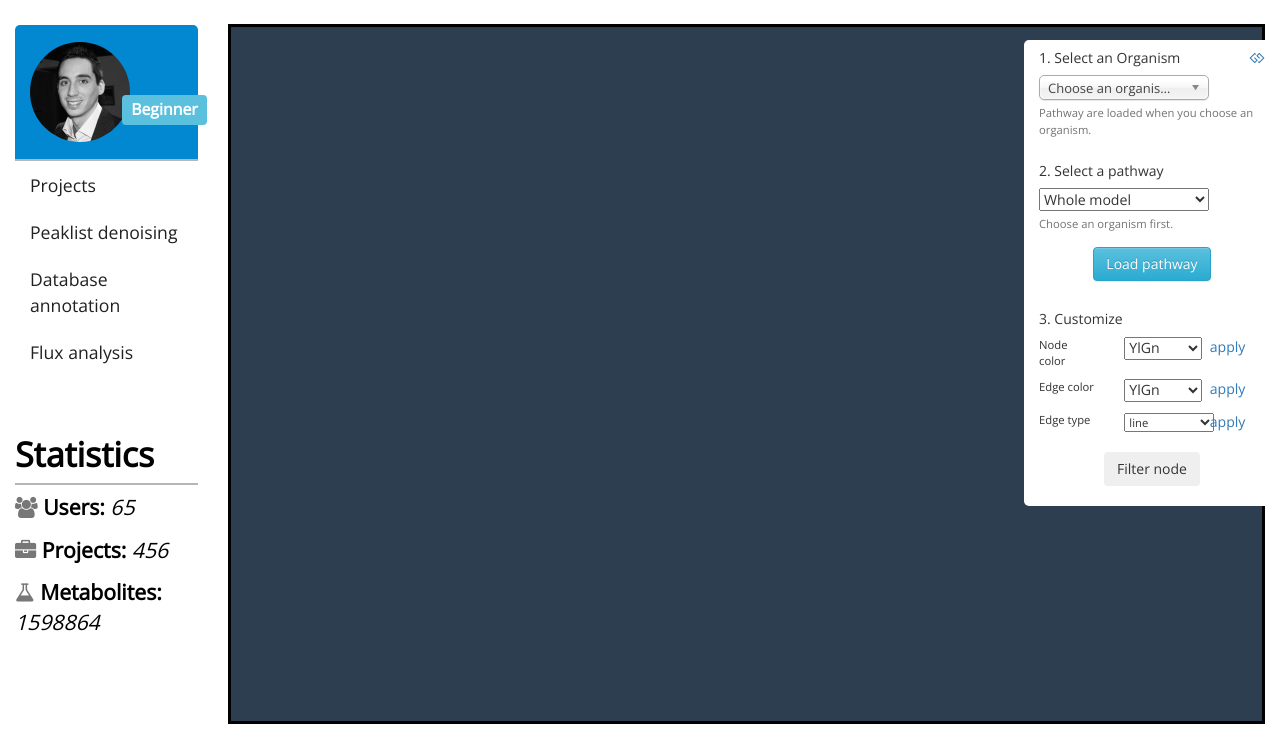
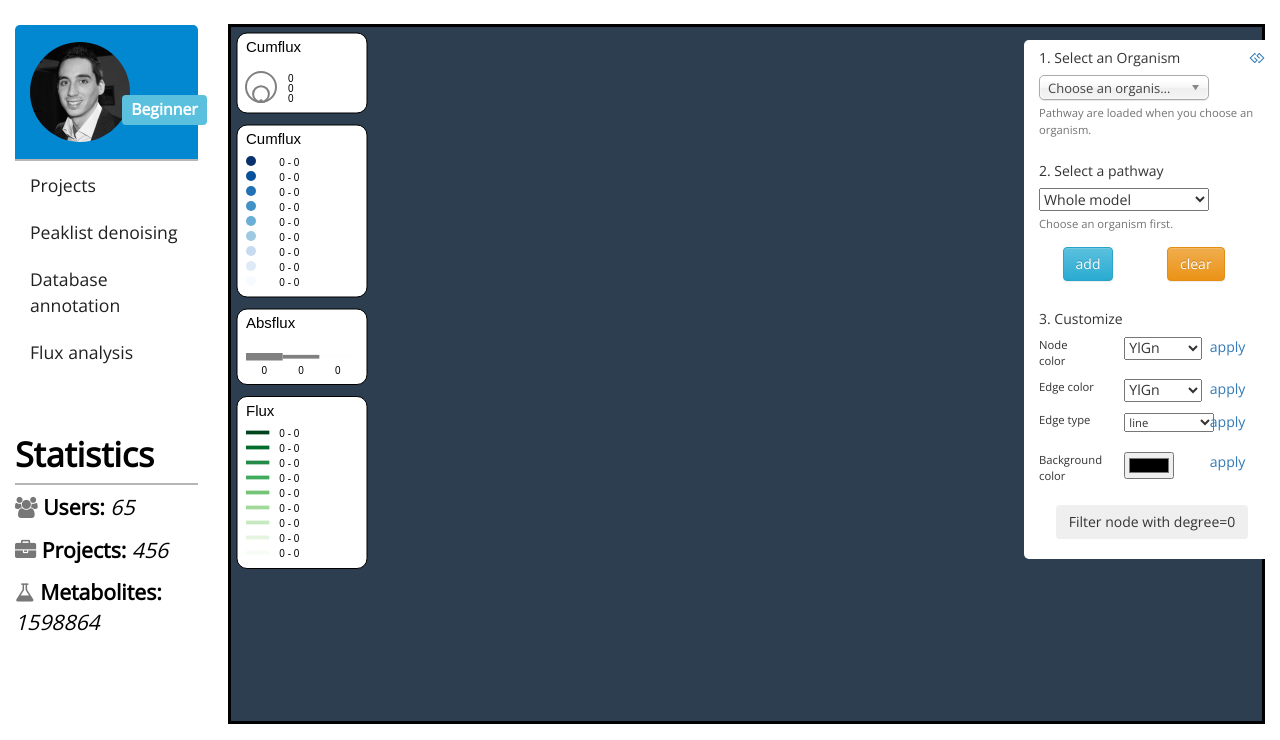
Before and after one commit to jerkos/kepavi, a Flask app: template kepavi/templates/user/fba_analysis.html in a window 1280 px wide. Shown: the part 60-800 px from the top of the page. Run offline with Flask 2, Linux system fonts and the light colour scheme; the template is opened without the code that fills it, so the values that code supplies are empty; some libraries are stand-ins or nearby versions.

Commit message:
possibility to add another graph

```diff
--- a/kepavi/kegg_utils.py
+++ b/kepavi/kegg_utils.py
@@ -100,6 +100,7 @@ class Kegg(object):
                      'full_name': node_name,
                      'label': node_name,
                      'content': node_name,
+                     'size': 5,
                      'x': graphics.x,
                      'y': graphics.y,
                      'flux': flux,
--- a/kepavi/templates/user/fba_analysis.html
+++ b/kepavi/templates/user/fba_analysis.html
@@ -59,6 +59,23 @@
             z-index: 25;
         }
 
+        #setting-nav-shower-bis {
+            /*display: none;*/
+            position:fixed;
+            right:0;
+            background-color: white;
+            color: red;
+            border-radius: 5px;
+            z-index: 25;
+            margin-top: 50px;
+        }
+
+        #setting-nav-shower-bis a {
+            text-decoration: none;
+            color: red;
+
+        }
+
         #centered-loader {
             position:absolute;
             top: 50%;
@@ -78,7 +95,7 @@
           background-color: rgb(249, 247, 237);
           box-shadow: 0 2px 6px rgba(0,0,0,0.3);
           border-radius: 6px;
-
+          margin-left: -200px;
         }
 
         .sigma-tooltip-header {
@@ -161,13 +178,20 @@
             font-size: 0.8em;
          }
     </style>
-    <link href="http://cdnjs.cloudflare.com/ajax/libs/qtip2/2.2.0/jquery.qtip.min.css" rel="stylesheet" type="text/css" />
 
 {% endblock %}
 
 {% block content %}
     <div id="centered-loader"><span class="fa fa-circle-o-notch fa-spin fa-3x"></span></div>
     <div id="setting-nav-shower"><a class="setting-nav-shower-a" href="#"><span class="fa fa-gg fa-2x"></span></a></div>
+
+    <div id="setting-nav-shower-bis">
+        <a class="setting-nav-shower-a" href="#">
+            <span class="fa fa-gg fa-2x"></span>
+        </a>
+    </div>
+
+
     <div id="settings-nav" class="container">
         <form>
             <div class="row">
@@ -201,8 +225,11 @@
                 </div>
             </div>
             <div class="row" style="padding-bottom: 20px;">
-                <div class="col-md-12 text-center">
-                    <button class="load-cytoscape-btn btn btn-info">Load pathway</button>
+                <div class="col-md-6 text-center">
+                    <button class="load-cytoscape-btn btn btn-info">add</button>
+                </div>
+                <div class="col-md-6">
+                    <button class="btn btn-warning clear-graph">clear</button>
                 </div>
             </div>
             <h5>3. Customize</h5>
@@ -322,8 +349,19 @@
                 </div>
             </div>
 
+            <div class="row" style="padding-bottom: 20px;">
+                <div class="col-md-4" style="font-size: 0.8em;">
+                    <span>Background color</span>
+                </div>
+                <div class="col-md-4">
+                    <input id="bg-color-input" type="color"/>
+                </div>
+                <div class="col-md-4">
+                    <a href="#" class="apply-background-color">apply</a>
+                </div>
+            </div>
             <div class="row text-center" style="padding-bottom: 20px;">
-                <button class="btn btn-sucess filter-node">Filter node</button>
+                <button class="btn btn-sucess filter-node">Filter node with degree=0</button>
             </div>
         </form>
     </div>
@@ -419,21 +457,15 @@
                         "json");
             });
 
-            /** get some kgml data */
-            $('.load-cytoscape-btn').on('click', function(evt){
-                evt.preventDefault();
-                var pathway_id = pathway_selector.val();
-                var pathway_name = $('.pathway_selector option:selected').text();
-                console.log(pathway_name);
-                $('#centered-loader').css('display', 'inline');
-                $.get("{{ url_for('user.get_kgml', username=current_user.username) }}?pathway_name=" + pathway_name + "&pathway_id=" + pathway_id + "&analysis_id=" + "{{ analysis.id }}",
-                        function(data){
+            // init empty sigma instance
+            var graph = {'nodes': [], 'edges': []};
+            var edges_ids_set = {};
+            var nb_graph = 0;
 
             sigma.renderers.def = sigma.renderers.canvas
             s = new sigma({
-                                graph: JSON.parse(data),
+                graph: graph,
                 container: 'cytoscape-container',
-                                //type: 'canvas',
                 settings: {
                     nodeHaloColor: '#ecf0f1',
                     labelAlignment: 'top',
@@ -444,152 +476,13 @@
                     edgeHoverSizeRatio: 1,
                     nodeHaloSize: 10,
                     //edgeHaloSize: 10,
-                                    //defaultNodeColor: '#ec5148'
+                    defaultNodeColor: '#ec5148',
                     //maxEdgeSize: 1,
                     labelSize: 'proportionnal',
                     labelColor: 'node',
                     animationsTime: 2500
                 }
             });
-                            // setting node degree
-                            s.graph.nodes().forEach(function(node){
-                                var degree = parseInt(s.graph.degree(node.id));
-                                console.log(degree);
-                                if (degree !== undefined)
-                                    node.degree = degree;
-                                else
-                                    node.degree = 0;
-                            });
-
-
-                            if (pathway_name == 'Whole model') {
-                                // configure force links layout
-                                var fa = sigma.layouts.configForceLink(s, {
-                                  worker: true,
-                                  barnesHutOptimize: false,
-                                  autoStop: true,
-                                  background: true,
-                                  gravity: 3,
-                                  alignNodeSiblings: true,
-                                  outboundAttractionDistribution: false,
-                                  nodeSiblingsScale: 50,
-                                  //nodeSiblingsAngleMin: 0.2,
-                                  linLogMode: false,
-                                  easing: 'cubicInOut'
-                                });
-
-                                sigma.layouts.startForceLink();
-                            }
-                            // drag plugin
-                            var dragListener = sigma.plugins.dragNodes(s, s.renderers[0]);
-
-                            // halo rendering
-                            function renderHalo() {
-                              s.renderers[0].halo({
-                                nodes: s.graph.nodes()
-                              });
-                            }
-
-                            // //renderHalo();
-
-                            // s.renderers[0].bind('render', function(e) {
-                            //   //renderHalo();
-                            // });
-
-                            // s.bind('clickStage', function(e) {
-                            //   //renderHalo();
-                            // });
-
-                            s.bind('hovers', function(e) {
-                              var adjacentNodes = [],
-                                  adjacentEdges = [];
-
-
-                                if (e.data.leave.nodes.length) {
-                                    console.log('leaving...');
-                                    s.renderers[0].halo({
-                                        nodes: [], //adjacentNodes,
-                                        edges: [] //adjacentEdges
-                                      });
-                                    return;
-                                }
-
-                              if (!e.data.enter.nodes.length)
-                                return;
-
-
-
-                              // Get adjacent nodes:
-                              e.data.enter.nodes.forEach(function(node) {
-                                adjacentNodes = adjacentNodes.concat(s.graph.adjacentNodes(node.id));
-                              });
-
-                              // Add hovered nodes to the array and remove duplicates:
-                              adjacentNodes = adjacentNodes.concat(e.data.enter.nodes);
-
-                              // Get adjacent edges:
-                              e.data.enter.nodes.forEach(function(node) {
-                                adjacentEdges = adjacentEdges.concat(s.graph.adjacentEdges(node.id));
-                              });
-
-                              // Remove duplicates:
-                              adjacentEdges = adjacentEdges;
-
-                              // Render halo:
-                              s.renderers[0].halo({
-                                nodes: adjacentNodes,
-                                edges: adjacentEdges
-                              });
-                            }); // end bind hovers
-
-
-                            function hideNodeBasedOnDegree() {
-                                s.graph.nodes().forEach(function(node){
-                                    if (node.degree == 0) {
-                                        node.hidden = true;
-                                    }
-                                });
-                                s.refresh();
-                            }
-
-                            $('.filter-node').on('click', function(e){
-                                e.preventDefault();
-                                hideNodeBasedOnDegree();
-
-                            });
-
-                            // tooltips configuration
-                            var config = {
-                              node: {
-                                show: 'clickNode',
-                                //hide: 'hovers',
-                                cssClass: 'sigma-tooltip',
-                                position: 'top',
-                                // autoadjust: false,
-                                template:
-                                '<div class="arrow"></div>' +
-                                ' <div class="sigma-tooltip-header">\{\{full_name\}\}</div>' +
-                                '  <div class="sigma-tooltip-body">' +
-                                '  </div>' +
-                                '  <div class="sigma-tooltip-footer">Number of connections: \{\{degree\}\}</div>',
-                                renderer: function(node, template) {
-                                  // The function context is s.graph
-                                  // node.degree = this.degree(node.id);
-
-                                  // Returns an HTML string:
-                                    console.log(template);
-                                    console.log(node);
-                                  return Mustache.render(template, node);
-
-                                  // Returns a DOM Element:
-                                  //var el = document.createElement('div');
-                                  //return el.innerHTML = Mustache.render(template, node);
-                                }
-                              }
-                            };
-
-                            // Instanciate the tooltips plugin with a Mustache renderer for node tooltips:
-                            var tooltips = sigma.plugins.tooltips(s, s.renderers[0], config);
 
             // setting styles
             var myStyles = {
@@ -671,17 +564,166 @@
                 styles: myStyles,
                 palette: myPalette
             });
-                              design.apply();
+
+            // drag plugin
+            var dragListener = sigma.plugins.dragNodes(s, s.renderers[0]);
+
+            // halo rendering
+            function renderHalo() {
+              s.renderers[0].halo({
+                nodes: s.graph.nodes()
+              });
+            }
+
+            // //renderHalo();
+
+            // s.renderers[0].bind('render', function(e) {
+            //   //renderHalo();
+            // });
+
+            // s.bind('clickStage', function(e) {
+            //   //renderHalo();
+            // });
+
+            s.bind('hovers', function(e) {
+              var adjacentNodes = [],
+                  adjacentEdges = [];
+
+
+                if (e.data.leave.nodes.length) {
+                    console.log('leaving...');
+                    s.renderers[0].halo({
+                        nodes: [], //adjacentNodes,
+                        edges: [] //adjacentEdges
+                      });
+                    return;
+                }
+
+              if (!e.data.enter.nodes.length)
+                return;
+
+              // Get adjacent nodes:
+              e.data.enter.nodes.forEach(function(node) {
+                adjacentNodes = adjacentNodes.concat(s.graph.adjacentNodes(node.id));
+              });
+
+              // Add hovered nodes to the array and remove duplicates:
+              adjacentNodes = adjacentNodes.concat(e.data.enter.nodes);
+
+              // Get adjacent edges:
+              e.data.enter.nodes.forEach(function(node) {
+                adjacentEdges = adjacentEdges.concat(s.graph.adjacentEdges(node.id));
+              });
+
+              // Remove duplicates:
+              adjacentEdges = adjacentEdges;
+
+              // Render halo:
+              s.renderers[0].halo({
+                nodes: adjacentNodes,
+                edges: adjacentEdges
+              });
+            }); // end bind hovers
+
+
+            function hideNodeBasedOnDegree() {
+                s.graph.nodes().forEach(function(node){
+                    if (node.degree == 0) {
+                        node.hidden = true;
+                    }
+                });
+                s.refresh();
+            }
+
+            function cleanGraph() {
+                s.graph.clear();
+                s.refresh();
+            }
+
+            // may be difficult because have to ensure
+            // that any id already exists
+            function addNodesAndEdges(dat) {
+                var g = JSON.parse(dat);
+                var nodes = g['nodes'];
+                console.log(nodes);
+                var edges = g['edges'];
+
+                for (var i=0; i < nodes.length; ++i) {
+                    var n = nodes[i];
+                    s.graph.addNode(n);
+                }
+
+                for(var j=0; j < edges.length; ++j) {
+                    var e = edges[j];
+                    var e_id = e['id'];
+                    if (! (e_id in edges_ids_set)) {
+                        edges_ids_set[e_id] = true;
+                        s.graph.addEdge(e);
+                    } else {
+                        if (nb_graph > 0) {
+                            var new_e_id = e_id + '-' + nb_graph;
+                            edges_ids_set[new_e_id] = true;
+                            e['id'] = new_e_id;
+                            s.graph.addEdge(e);
+                        }
+                    }
+                }
+                nb_graph++;
+            }
+
+
+            // hide all nodes with degree < 0
+            $('.filter-node').on('click', function(e){
+                e.preventDefault();
+                hideNodeBasedOnDegree();
+
+            });
+
+            // tooltips configuration
+            var config = {
+              node: {
+                show: 'clickNode',
+                //hide: 'hovers',
+                cssClass: 'sigma-tooltip',
+                position: 'top',
+                // autoadjust: false,
+                template:
+                '<div class="arrow"></div>' +
+                ' <div class="sigma-tooltip-header">\{\{full_name\}\}</div>' +
+                '  <div class="sigma-tooltip-body">' +
+                '    <table>' +
+                '      <tr><th>flux</th> <td>\{\{flux\}\}</td></tr>' +
+                '      <tr><th>cumulative flux</th> <td>\{\{cumflux\}\}</td></tr>' +
+                '    </table>' +
+                '  </div>' +
+                '  <div class="sigma-tooltip-footer">Number of connections: \{\{degree\}\}</div>',
+                renderer: function(node, template) {
+                  // The function context is s.graph
+                  // node.degree = this.degree(node.id);
+
+                  // Returns an HTML string:
+                  return Mustache.render(template, node);
+
+                  // Returns a DOM Element:
+                  //var el = document.createElement('div');
+                  //return el.innerHTML = Mustache.render(template, node);
+                }
+              }
+            };
+
+            // Instanciate the tooltips plugin with a Mustache renderer for node tooltips:
+            var tooltips = sigma.plugins.tooltips(s, s.renderers[0], config);
 
             // initialize legend
             var legend = sigma.plugins.legend(s);
+            legend.setPlacement('left');
 
            // node color select
            $('.apply-node-color').on('click', function(e){
                 e.preventDefault();
                 var selected = $('.node-color-select option:selected').text();
                 design.nodesBy('color', {
-                                    by: 'absflux',
+                    by: 'cumflux',
                     scheme: 'colorbrewer.' + selected,
                   });
                 design.apply();
@@ -698,6 +740,7 @@
                 design.apply();
             });
 
+           // aplly edge color mapping
            $('.apply-edge-type').on('click', function(e){
                 e.preventDefault();
                 var selected = $('.edge-type-select option:selected').text();
@@ -707,12 +750,69 @@
                 s.refresh();
            });
 
+           // apply background color
+           $('.apply-background-color').on('click', function(e){
+                e.preventDefault();
+                var bg_color = $('#bg-color-input').val();
+                $('#cytoscape-container').css('background-color', '' + bg_color);
+           });
+
+           $('.clear-graph').on('click', function(e){
+                e.preventDefault();
+                cleanGraph();
+           });
+
+           s.refresh();
+
+            /** get some kgml data */
+            $('.load-cytoscape-btn').on('click', function(evt){
+                evt.preventDefault();
+                var pathway_id = pathway_selector.val();
+                var pathway_name = $('.pathway_selector option:selected').text();
+                $('#centered-loader').css('display', 'inline');
+                $.get("{{ url_for('user.get_kgml', username=current_user.username) }}?pathway_name=" + pathway_name + "&pathway_id=" + pathway_id + "&analysis_id=" + "{{ analysis.id }}",
+                        function(data){
+                            // add nodes
+                            addNodesAndEdges(data);
+                            // update design
+                            design.apply();
+
+                            // setting node degree
+                            s.graph.nodes().forEach(function(node){
+                                if (node.degree === undefined) {
+                                    var degree = parseInt(s.graph.degree(node.id));
+                                    if (degree !== undefined)
+                                        node.degree = degree;
+                                    else
+                                        node.degree = 0;
+                                }
+                            });
+
+                            // configure force links layout
+                            if (pathway_name == 'Whole model') {
+                                var fa = sigma.layouts.configForceLink(s, {
+                                  worker: true,
+                                  barnesHutOptimize: false,
+                                  autoStop: true,
+                                  background: true,
+                                  gravity: 3,
+                                  alignNodeSiblings: true,
+                                  outboundAttractionDistribution: false,
+                                  nodeSiblingsScale: 50,
+                                  //nodeSiblingsAngleMin: 0.2,
+                                  linLogMode: false,
+                                  easing: 'cubicInOut'
+                                });
+
+                                sigma.layouts.startForceLink();
+                            }
+                            legend.draw();
                             s.refresh();
                             $('#centered-loader').css('display', 'none');
                         }
                     );
             });
+        });
 
-        });
     </script>
 {% endblock %}
```
Also changed, not shown: kepavi/cobra_utils.py (+9 -6 lines). Lines whose indentation alone changed are shown as unchanged.
